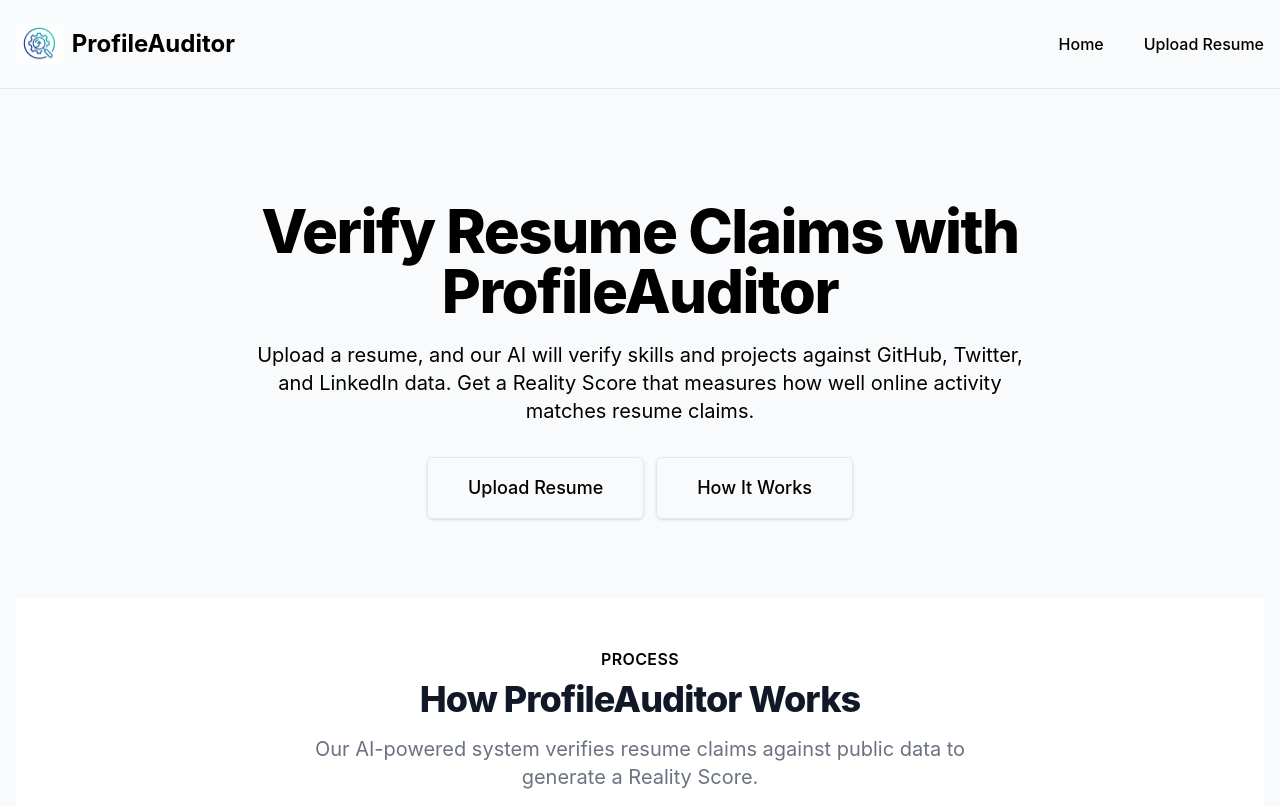
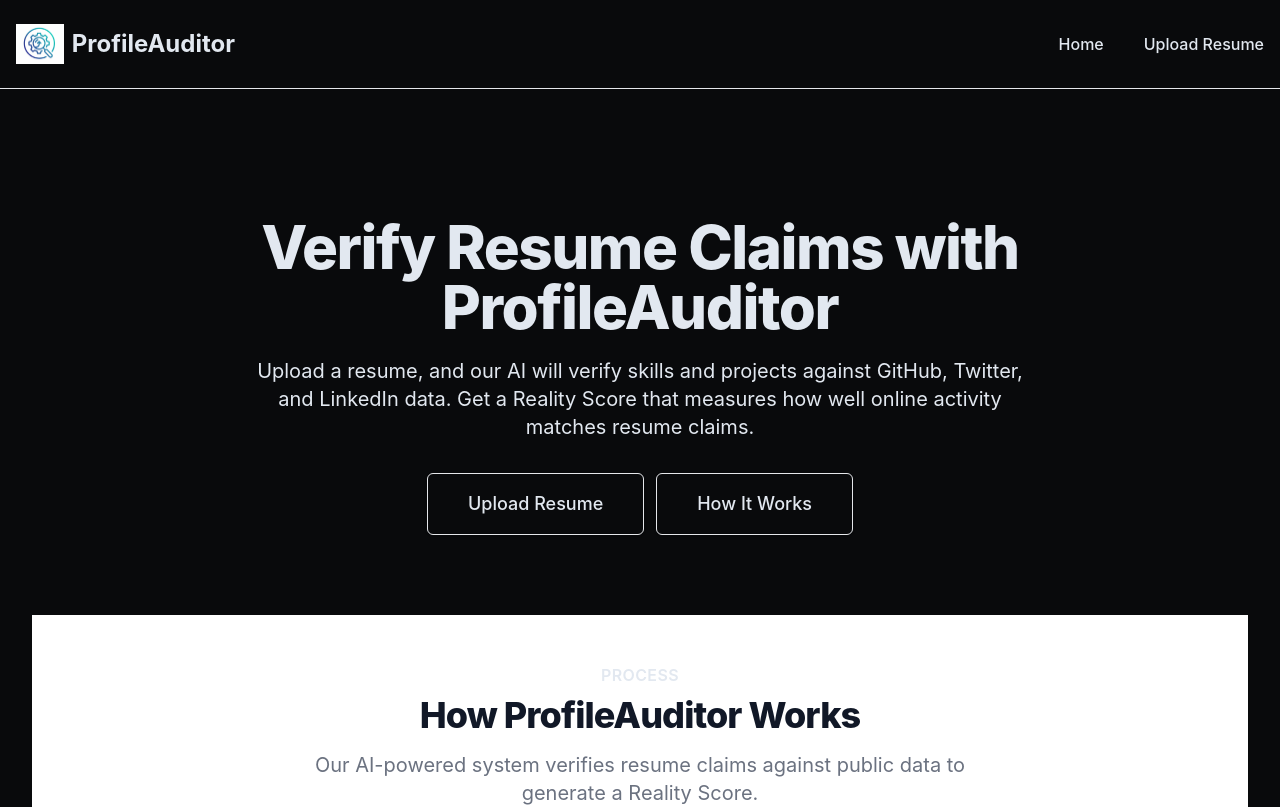
Before and after one commit to vishvjeettanwar1623/ProfileAuditor, a React (Create React App) app in the folder frontend/: page / in a window 1280 px wide. Shown: the top 807 px of the page. Built offline with nearby package versions, Linux system fonts and the light colour scheme; no server answers.

Commit message:
Implement core App component

```diff
--- a/frontend/src/App.js
+++ b/frontend/src/App.js
@@ -5,16 +5,19 @@ import Footer from './components/Footer';
 import HomePage from './pages/HomePage';
 import UploadPage from './pages/UploadPage';
 import ResultsPage from './pages/ResultsPage';
+import ResumeEditorPage from './pages/ResumeEditorPage';
 
 function App() {
   return (
     <Router>
-      <div className="flex flex-col min-h-screen bg-gray-50">
+      <div className="flex flex-col min-h-screen bg-[#090A0C] text-slate-200">
         <Header />
-        <main className="flex-grow container mx-auto px-4 py-8">
+        <main className="flex-grow container mx-auto px-4 sm:px-6 lg:px-8 py-8 md:py-12">
           <Routes>
             <Route path="/" element={<HomePage />} />
             <Route path="/upload" element={<UploadPage />} />
+            <Route path="/editor" element={<ResumeEditorPage />} />
+            <Route path="/editor/:resumeId" element={<ResumeEditorPage />} />
             <Route path="/results/:resumeId" element={<ResultsPage />} />
           </Routes>
         </main>
```
